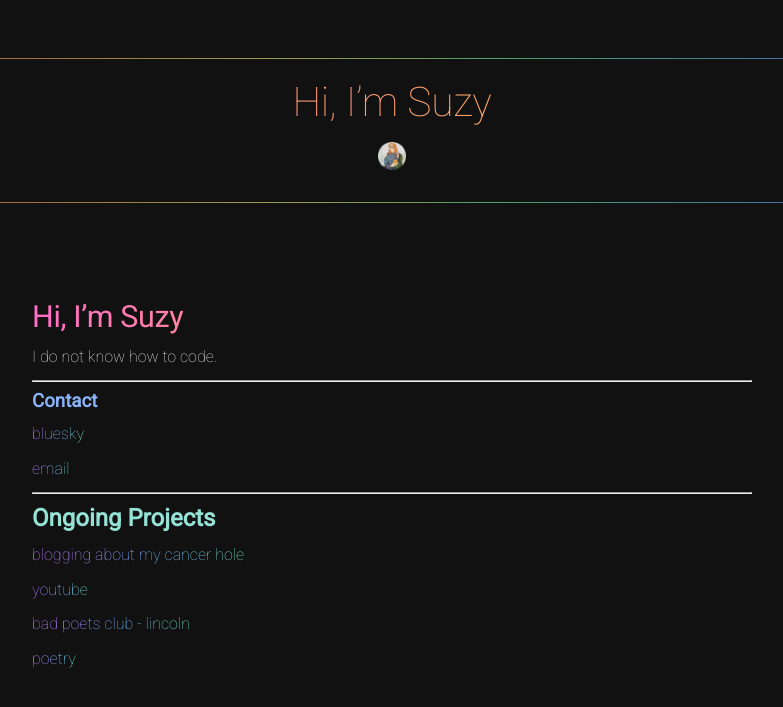
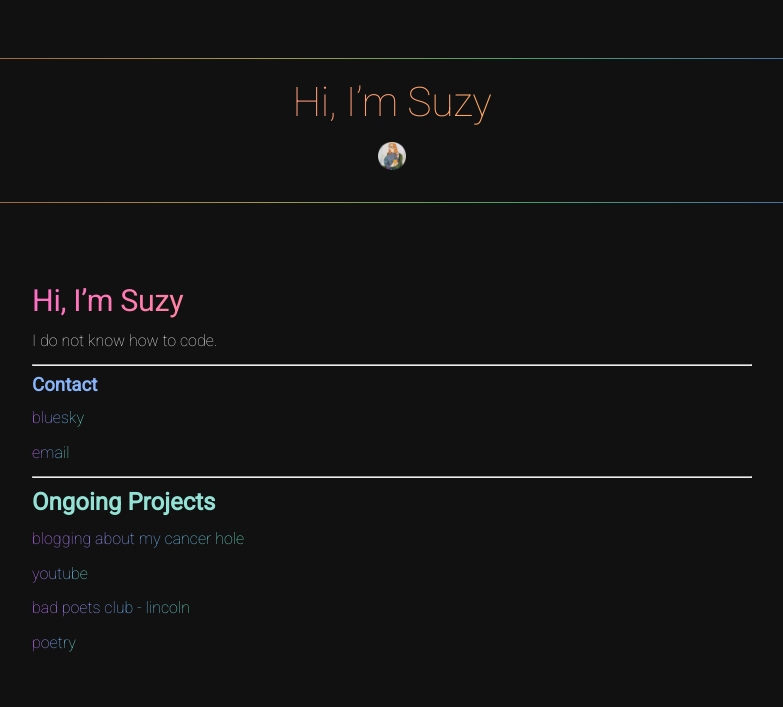
Before and after one commit to Marmitewarlock/suzal, a Jekyll site: the page built from index.md, in a window 1280 px wide. Shown: the top 707 px of the page, without its empty margins (248-1031 px from the left). Built offline with Jekyll 4.4.1, drawn with Linux system fonts in a browser that asks for light colours; our own code applies the rules of GitHub Pages for plain Markdown files.

Commit message:
Update royal-velvet.css

```diff
--- a/assets/css/royal-velvet.css
+++ b/assets/css/royal-velvet.css
@@ -76,7 +76,7 @@ body {
 .markdown-preview-view {
   max-width: 720px;
   margin: 0 auto;
-  padding: 1.3rem 1.6rem;
+  padding: 0.3rem 1.6rem;
 }
 
 /*──────────────────────────────────────────────
```
